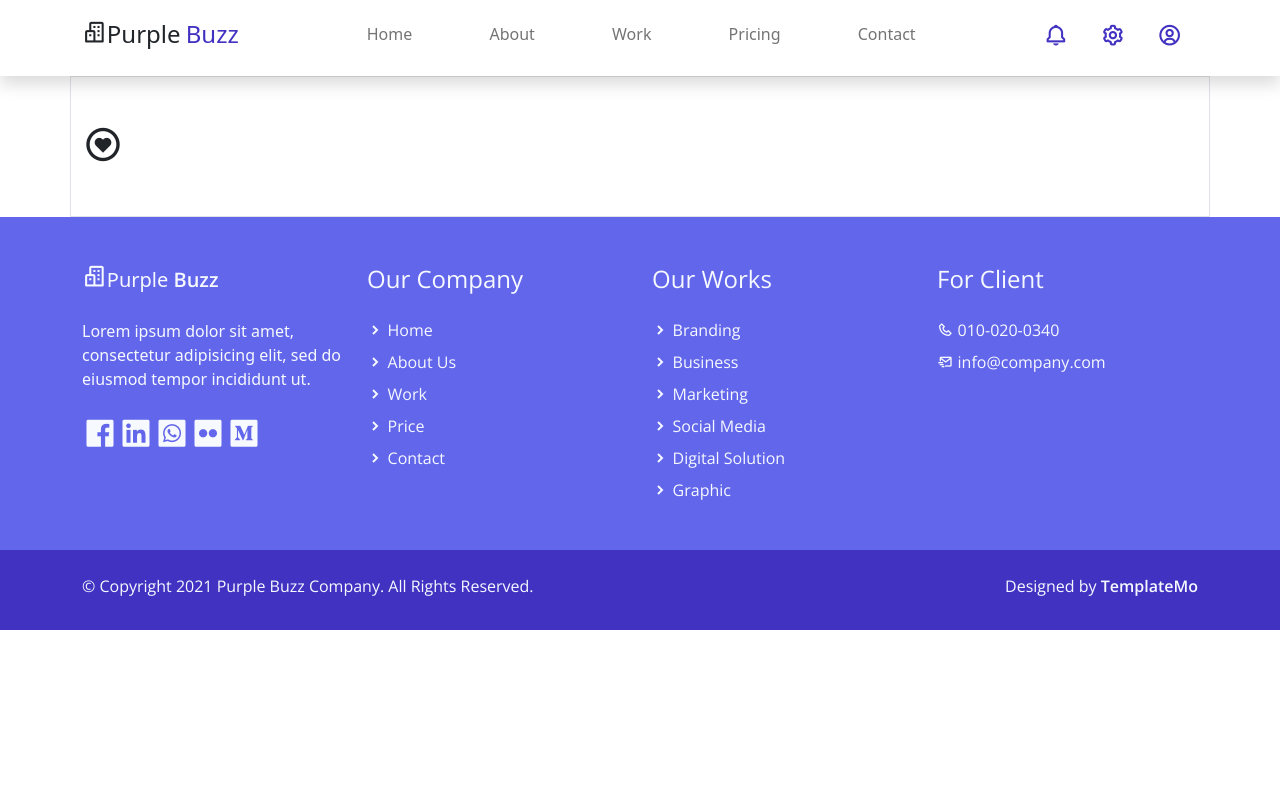
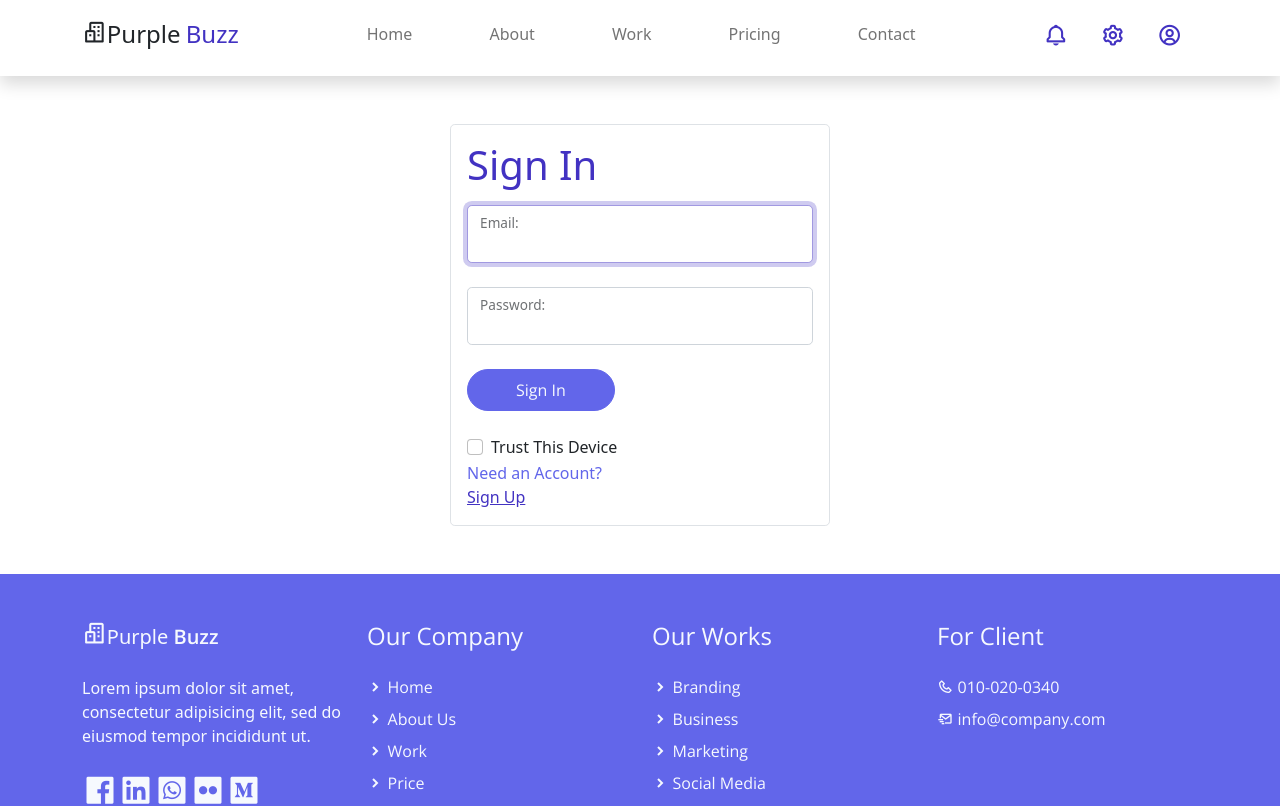
Before and after one commit to cheyanniee/GECO_Covid19, a React (Create React App) app in the folder frontend/: page /login in a window 1280 px wide. Shown: the top 806 px of the page. Built offline with nearby package versions, Linux system fonts and the light colour scheme.

Commit message:
login done, added custom useToggle hooks

```diff
--- a/frontend/src/api/axios.js
+++ b/frontend/src/api/axios.js
@@ -1,6 +1,9 @@
 import axios from "axios";
 
 export const BASE_URL = "";
+export const LOGIN_ENDPOINT = "";
+export const REGISTER_ENDPOINT = "";
+
 export const config = ({ token }) => {
   return {
     headers: {
--- a/frontend/src/components/Login.js
+++ b/frontend/src/components/Login.js
@@ -1,14 +1,134 @@
-import React from "react";
-import { useFormik } from "formik";
+import { useRef, useState, useEffect } from "react";
+import useAuth from "../hooks/useAuth";
+import { Link, useNavigate, useLocation } from "react-router-dom";
+import useInput from "../hooks/useInput";
+import useToggle from "../hooks/useToggle";
 import Footer from "./Footer";
 import Header from "./Header";
 
+import axios, { LOGIN_ENDPOINT } from "../api/axios";
+
 const Login = () => {
+  const { setAuth } = useAuth();
+
+  const navigate = useNavigate();
+  const location = useLocation();
+  const from = location.state?.from.pathname || "/";
+
+  const userRef = useRef();
+  const pwdRef = useRef();
+  const errRef = useRef();
+
+  const [user, resetUser, userAttribs] = useInput("user", "");
+  const [pwd, setPwd] = useState("");
+  const [errMsg, setErrMsg] = useState("");
+  const [check, toggleCheck] = useToggle("persist", false);
+
+  useEffect(() => {
+    pwdRef.current.focus();
+  }, []);
+
+  useEffect(() => {
+    setErrMsg("");
+    if (user === "") userRef.current.focus();
+  }, [user, pwd]);
+
+  const handleSubmit = async (e) => {
+    e.preventDefault();
+    try {
+      const response = await axios.post(
+        LOGIN_ENDPOINT,
+        JSON.stringify({ user, pwd }),
+        {
+          headers: { "Content-Type": "application/json" },
+          withCredentials: true,
+        }
+      );
+      const accessToken = response?.data?.accessToken;
+      const roles = response?.data?.roles;
+      setAuth({ user, pwd, roles, accessToken });
+      resetUser();
+      setPwd("");
+      navigate(from, { replace: true });
+    } catch (err) {
+      if (!err?.response) {
+        setErrMsg("No Server Response");
+      } else if (err.response?.status === 400) {
+        setErrMsg("Missing Username or Password");
+      } else if (err.response?.status === 401) {
+        setErrMsg("Unauthorized");
+      } else {
+        setErrMsg("Login Failed");
+      }
+      errRef.current.focus();
+    }
+  };
   return (
     <>
       <Header />
-      <section className="container py-5 border">
-        <i className="bx bx-heart-circle display-6" />
+      <section className="container py-5">
+        <div className="row justify-content-center">
+          <div className="col-lg-4 border px-3 rounded-3">
+            <em ref={errRef} className={errMsg ? "text-error" : ""}>
+              {errMsg}
+            </em>
+            <h1 className="col-12 col-xl-8 h2 text-left text-primary pt-3 mb-3">
+              Sign In
+            </h1>
+            <form onSubmit={handleSubmit}>
+              <div className="col-lg-12 mb-4">
+                <div className="form-floating">
+                  <input
+                    type="text"
+                    id="email"
+                    ref={userRef}
+                    autoComplete="off"
+                    {...userAttribs}
+                    required
+                    className="form-control form-control-lg light-300"
+                  />
+                  <label htmlFor="email light-300">Email:</label>
+                </div>
+              </div>
+              <div className="col-lg-12 mb-4">
+                <div className="form-floating">
+                  <input
+                    type="password"
+                    id="password"
+                    onChange={(e) => setPwd(e.target.value)}
+                    value={pwd}
+                    ref={pwdRef}
+                    required
+                    className="form-control form-control-lg light-300"
+                  />
+                  <label htmlFor="password light-300">Password:</label>
+                </div>
+              </div>
+              <button className="btn btn-secondary rounded-pill px-md-5 px-4 py-2 radius-0 text-light mb-4 light-300">
+                Sign In
+              </button>
+              <div className="form-check">
+                <input
+                  type="checkbox"
+                  id="persist"
+                  onChange={toggleCheck}
+                  checked={check}
+                  className="form-check-input"
+                />
+                <label className="form-check-label" htmlFor="persist">
+                  Trust This Device
+                </label>
+              </div>
+            </form>
+            <p className="text-secondary">
+              Need an Account?
+              <br />
+              <span className="text-secondary">
+                <Link to="/register">Sign Up</Link>
+              </span>
+            </p>
+          </div>
+        </div>
       </section>
       <Footer />
     </>
--- a/frontend/src/hooks/useInput.js
+++ b/frontend/src/hooks/useInput.js
@@ -1,7 +1,7 @@
-import { useState } from "react";
+import useLocalStorage from "./useLocalStorage";
 
-const useInput = (initValue) => {
-  const [value, setValue] = useState(initValue);
+const useInput = (key, initValue) => {
+  const [value, setValue] = useLocalStorage(key, initValue);
   const reset = () => setValue(initValue);
   const attributeObj = {
     value,
--- /dev/null
+++ b/frontend/src/hooks/useToggle.js
@@ -0,0 +1,15 @@
+import useLocalStorage from "./useLocalStorage";
+
+const useToggle = (key, initValue) => {
+  const [value, setValue] = useLocalStorage(key, initValue);
+
+  const toggle = (value) => {
+    setValue((prev) => {
+      return typeof value === "boolean" ? value : !prev;
+    });
+  };
+
+  return [value, toggle];
+};
+
+export default useToggle;
--- a/frontend/src/pages/Register.js
+++ b/frontend/src/pages/Register.js
@@ -1,4 +1,4 @@
-import React from "react";
+import React, { useRef, useEffect } from "react";
 import Footer from "../components/Footer";
 import Header from "../components/Header";
 import { useFormik } from "formik";
@@ -12,6 +12,7 @@ const onSubmit = async (values, actions) => {
 };
 
 const Register = () => {
+  const inputRef = useRef();
   const {
     values,
     errors,
@@ -25,7 +26,10 @@ const Register = () => {
     validationSchema: registerSchema,
     onSubmit,
   });
-  console.log(errors);
+  useEffect(() => {
+    inputRef.current.focus();
+  }, []);
+
   return (
     <>
       <Header />
@@ -92,6 +96,7 @@ const Register = () => {
                         : "form-control form-control-lg light-300"
                     }
                     id="first_name"
+                    ref={inputRef}
                     placeholder="First Name"
                     value={values.first_name}
                     onChange={handleChange}
```
